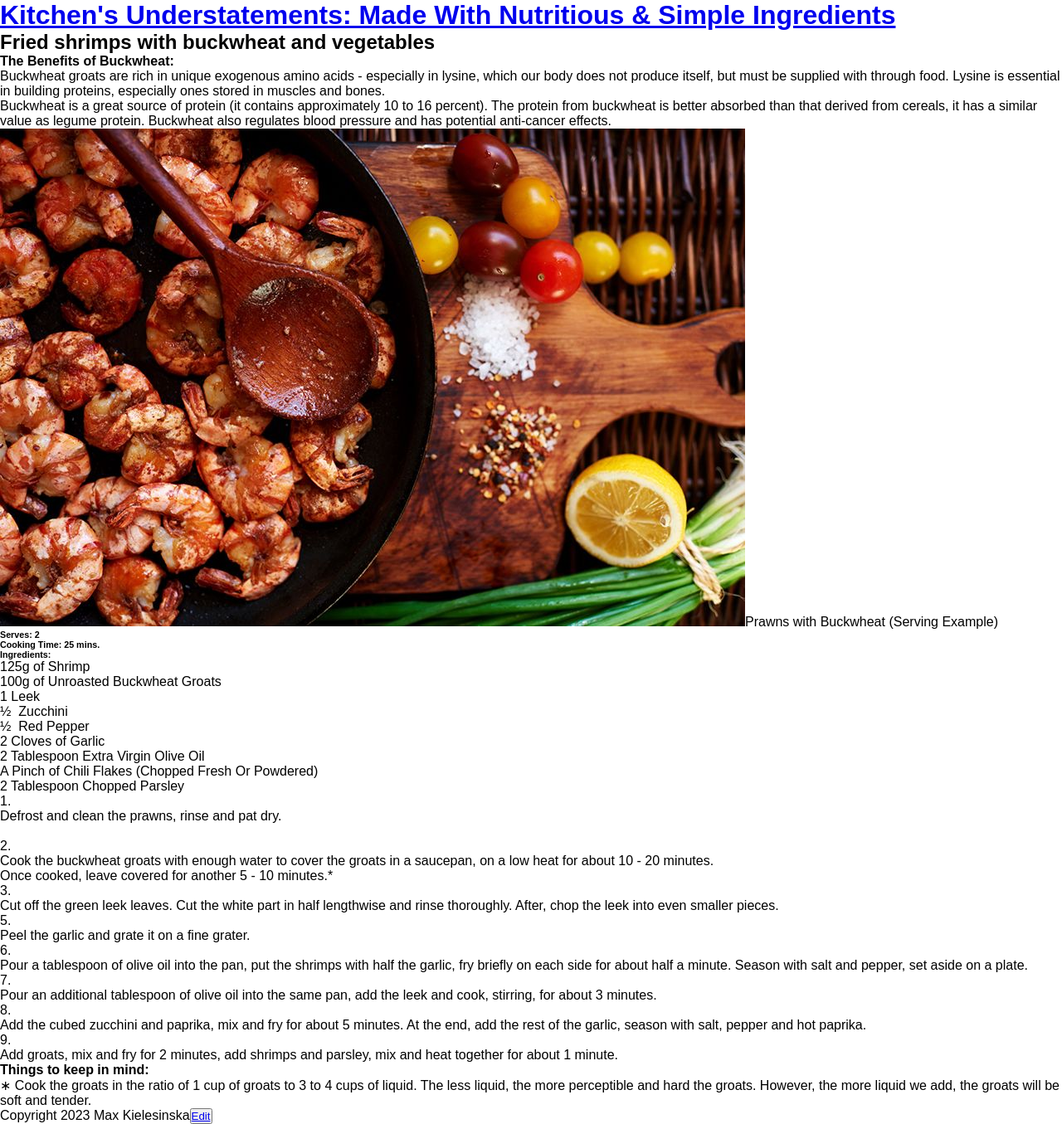
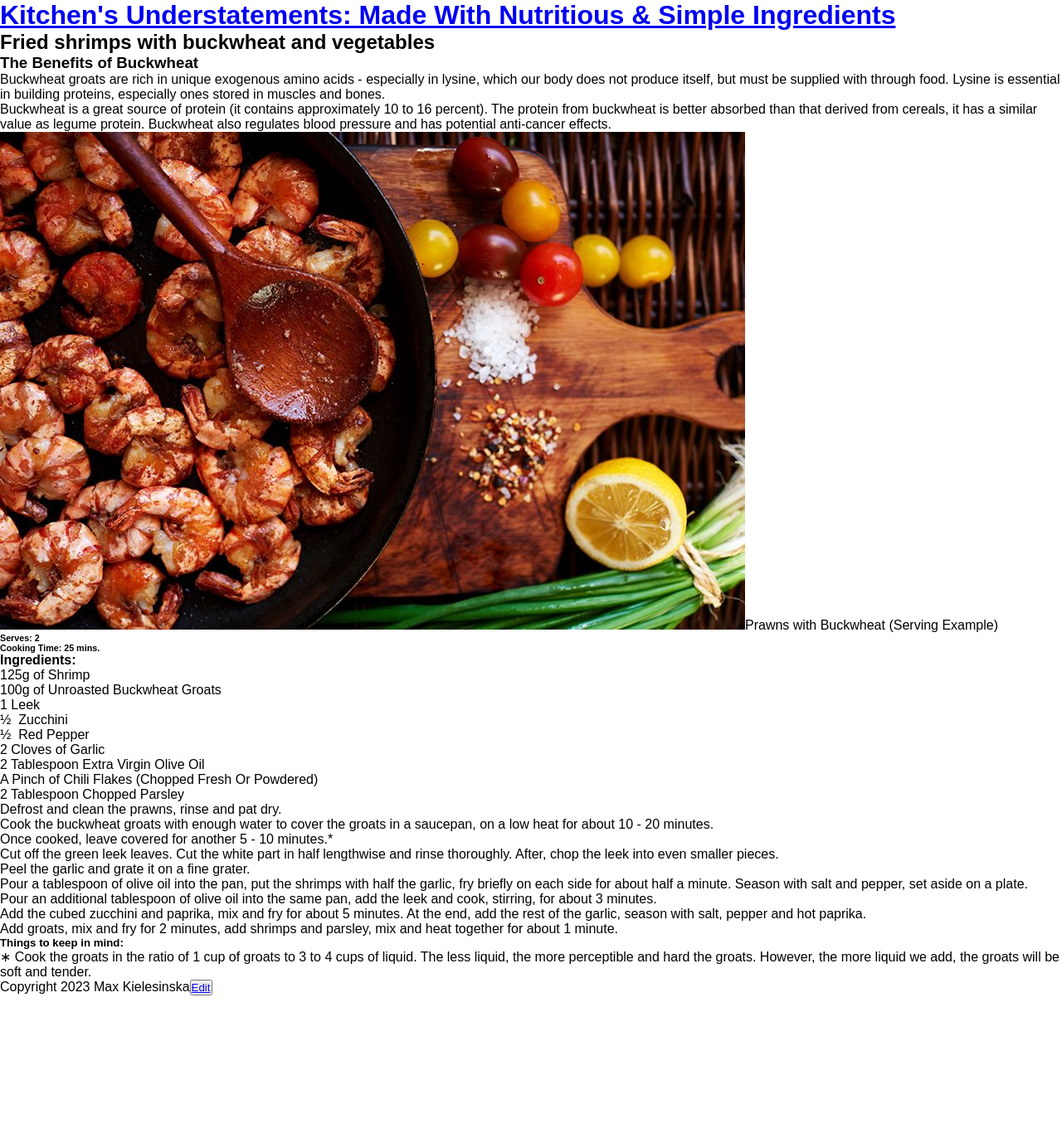
Before and after one commit to max19057767/maxrecipes, a Jekyll site: the page built from _recipes/fried-shrimps-with-buckwheat-and-vegetables.md, in a window 1280 px wide. Shown: the whole page at 83% size. Built offline with Jekyll 4.4.1, drawn with Linux system fonts in a browser that asks for light colours; after the commit the page ends 1200 px from its top, so only the background shows below that; some of the changed lines change nothing that is shown.

Commit message:
Update Recipe “fried-shrimps-with-buckwheat-and-vegetables”

```diff
--- a/_recipes/fried-shrimps-with-buckwheat-and-vegetables.md
+++ b/_recipes/fried-shrimps-with-buckwheat-and-vegetables.md
@@ -4,89 +4,44 @@
 order: 5
 layout: recipe
 ---
-#### The Benefits of Buckwheat:
+### The Benefits of Buckwheat
 
 Buckwheat groats are rich in unique exogenous amino acids - especially in lysine, which our body does not produce itself, but must be supplied with through food. Lysine is essential in building proteins, especially ones stored in muscles and bones.
 
 Buckwheat is a great source of protein (it contains approximately 10 to 16 percent). The protein from buckwheat is better absorbed than that derived from cereals, it has a similar value as legume protein. Buckwheat also regulates blood pressure and has potential anti-cancer effects.
 
-
-
 ![Prawns in a pan, placed on a cutting board, surrounded by sliced lemons and tomatoes.](../uploads/krewetki.jpg "Prawns with Buckwheat (Serving Example)")
-
-
 
 > ###### Serves: 2
 >
 > ###### Cooking Time: 25 mins.
 
+#### Ingredients:
 
-
-###### Ingredients:
-
-125g of Shrimp
-
-100g of Unroasted Buckwheat Groats
-
-1 Leek
-
-½  Zucchini
-
-½  Red Pepper
-
-2 Cloves of Garlic
-
-2 Tablespoon Extra Virgin Olive Oil
-
-A Pinch of Chili Flakes (Chopped Fresh Or Powdered)
-
-2 Tablespoon Chopped Parsley
+* 125g of Shrimp
+* 100g of Unroasted Buckwheat Groats
+* 1 Leek
+* ½  Zucchini
+* ½  Red Pepper
+* 2 Cloves of Garlic
+* 2 Tablespoon Extra Virgin Olive Oil
+* A Pinch of Chili Flakes (Chopped Fresh Or Powdered)
+* 2 Tablespoon Chopped Parsley
 
 
 
-1.
-
-Defrost and clean the prawns, rinse and pat dry.
-
-\
-2.
-
-Cook the buckwheat groats with enough water to cover the groats in a saucepan, on a low heat for about 10 - 20 minutes.
-
-Once cooked, leave covered for another 5 - 10 minutes.*
+1. Defrost and clean the prawns, rinse and pat dry.
+2. Cook the buckwheat groats with enough water to cover the groats in a saucepan, on a low heat for about 10 - 20 minutes.
+3. Once cooked, leave covered for another 5 - 10 minutes.*
+4. Cut off the green leek leaves. Cut the white part in half lengthwise and rinse thoroughly. After, chop the leek into even smaller pieces.
+5. Peel the garlic and grate it on a fine grater.
+6. Pour a tablespoon of olive oil into the pan, put the shrimps with half the garlic, fry briefly on each side for about half a minute. Season with salt and pepper, set aside on a plate.
+7. Pour an additional tablespoon of olive oil into the same pan, add the leek and cook, stirring, for about 3 minutes.
+8. Add the cubed zucchini and paprika, mix and fry for about 5 minutes. At the end, add the rest of the garlic, season with salt, pepper and hot paprika.
+9. Add groats, mix and fry for 2 minutes, add shrimps and parsley, mix and heat together for about 1 minute.
 
 
 
-3.
-
-Cut off the green leek leaves. Cut the white part in half lengthwise and rinse thoroughly. After, chop the leek into even smaller pieces.
-
-5.
-
-Peel the garlic and grate it on a fine grater.
-
-
-
-6.
-
-Pour a tablespoon of olive oil into the pan, put the shrimps with half the garlic, fry briefly on each side for about half a minute. Season with salt and pepper, set aside on a plate.
-
-7.
-
-Pour an additional tablespoon of olive oil into the same pan, add the leek and cook, stirring, for about 3 minutes.
-
-8.
-
-Add the cubed zucchini and paprika, mix and fry for about 5 minutes. At the end, add the rest of the garlic, season with salt, pepper and hot paprika.
-
-
-
-9.
-
-Add groats, mix and fry for 2 minutes, add shrimps and parsley, mix and heat together for about 1 minute.
-
-
-
-**Things to keep in mind:**
+##### Things to keep in mind:
 
 ∗ Cook the groats in the ratio of 1 cup of groats to 3 to 4 cups of liquid. The less liquid, the more perceptible and hard the groats. However, the more liquid we add, the groats will be soft and tender.
```
